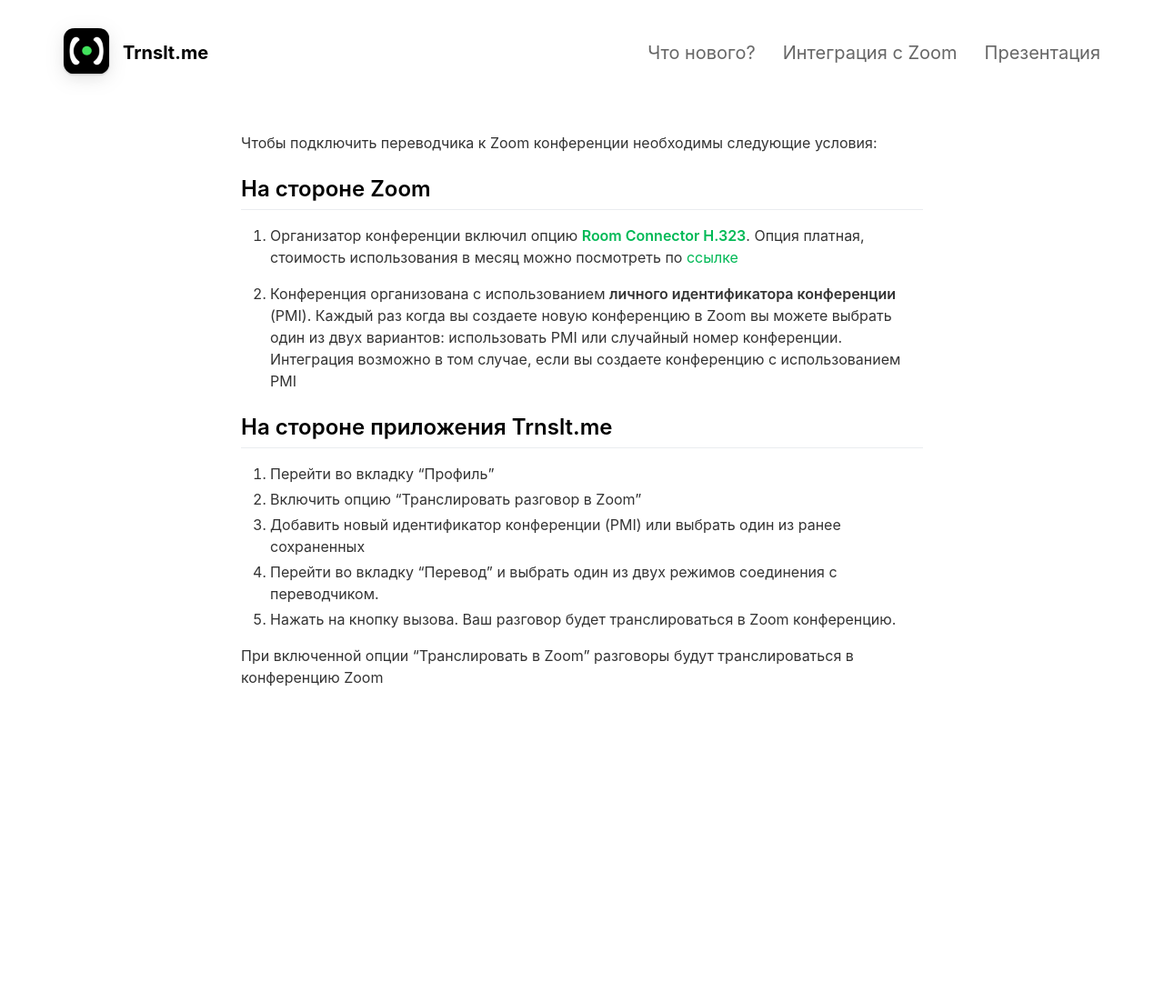
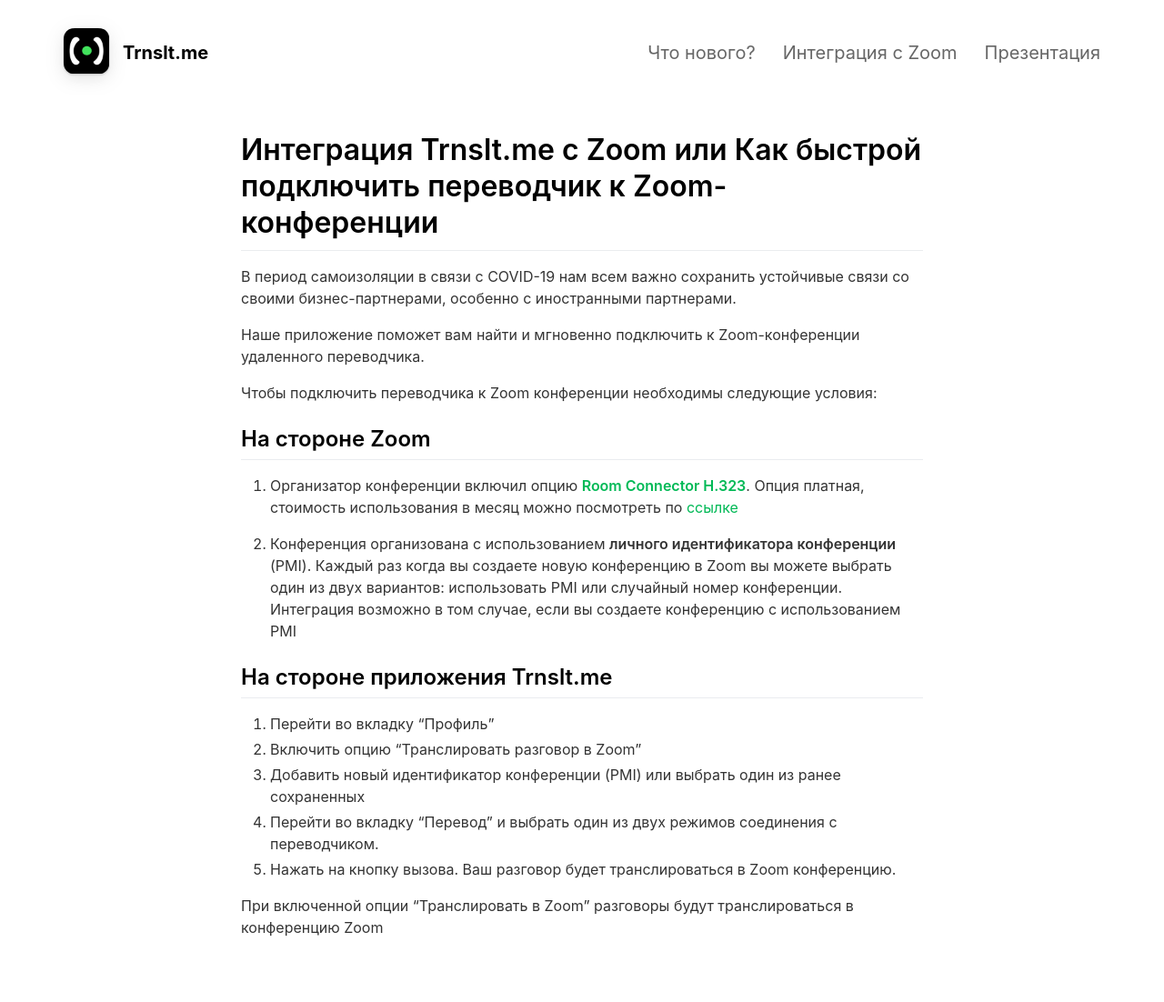
Before and after one commit to trnslt/trnslt.github.io, a Jekyll site: the page built from _pages/zoom-help-ru.md, in a window 1280 px wide. Shown: the whole page at 91% size. Built offline with Jekyll 4.4.1, drawn with Linux system fonts in a browser that asks for light colours; nearby versions of some CDN libraries; before the commit the page ends 900 px from its top, so only the background shows below that.

Commit message:
- Instruction updated

```diff
--- a/_pages/zoom-help-ru.md
+++ b/_pages/zoom-help-ru.md
@@ -4,6 +4,12 @@
 include_in_header: true
 include_in_footer: false
 ---
+
+# Интеграция Trnslt.me с Zoom или Как быстрой подключить переводчик к Zoom-конференции
+
+В период самоизоляции в связи с COVID-19 нам всем важно сохранить устойчивые связи со своими бизнес-партнерами, особенно с иностранными партнерами.
+
+Наше приложение поможет вам найти и мгновенно подключить к Zoom-конференции удаленного переводчика.
 
 Чтобы подключить переводчика к Zoom конференции необходимы следующие условия:
 
```
